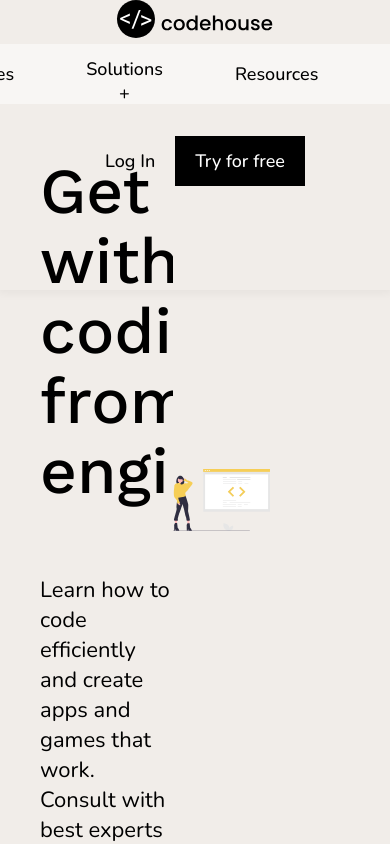
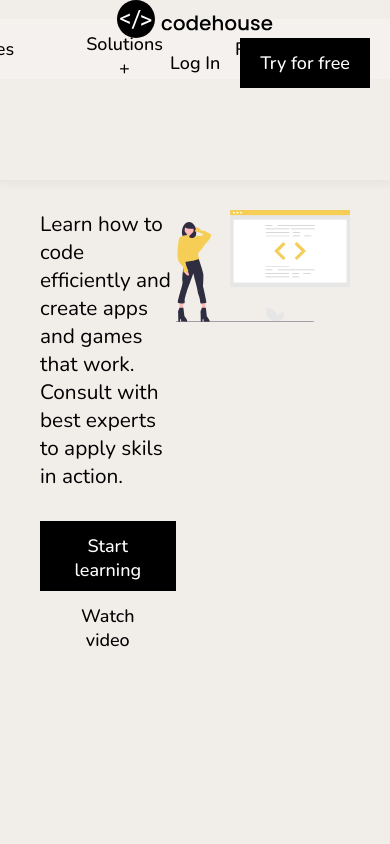
Before and after one commit to nGustavin/codehouse-landing, a Next.js app: page / in a window 390 px wide. Built offline with nearby package versions, Linux system fonts and the light colour scheme.

Commit message:
Conditional HTML rendering to breakpoints created

```diff
--- a/src/components/Header/header.module.scss
+++ b/src/components/Header/header.module.scss
@@ -22,10 +22,10 @@
     justify-content: flex-start;
     height: 100%;
     width: 100%;
-    max-height: 290px;
+    max-height: 180px;
     // background: burlywood;
     box-shadow: 0px 0px 10px 3px rgba(0, 0, 0, 0.05);
-
+    position: relative;
   }
 
   >main{
@@ -43,10 +43,17 @@
     }
 
     @media (max-width: breakpoints.$tablet){
-      // margin-top: -45px;
-      background: rgba(255, 255, 255, 0.5);
+      background: rgba(255, 255, 255, 0.2);
       width: 100%;
-      margin-bottom: 32px;
+      margin-top: -25px;
     }
   }
 }
+
+@media (max-width: breakpoints.$tablet){
+  .ButtonContainer{
+    position: fixed;
+    top: 4.5%;
+    right: 20px;
+  }
+}
--- a/src/components/Header/index.tsx
+++ b/src/components/Header/index.tsx
@@ -16,7 +16,7 @@ const Header: React.FC = () => {
         <Button value="Resources"/>
         <Button value="Pricing 🌶"/>
       </main>
-      <div>
+      <div className={style.ButtonContainer}>
         <Button value="Log In"/>
         <Button value="Try for free" filled/>
       </div>
--- a/src/pages/home.module.scss
+++ b/src/pages/home.module.scss
@@ -14,7 +14,10 @@
   }
 
   @media (max-width: breakpoints.$tablet){
-    padding: 40% 0px 0px 0px;
+    flex-direction: column;
+    overflow: scroll;
+    padding: 0% 0px 10px 0px;
+    gap: 30px;
   }
 
   >main{
@@ -24,6 +27,7 @@
     height: 100%;
     align-items: center;
     justify-content: space-between;
+
 
 
     >div{
@@ -44,10 +48,11 @@
       }
 
       @media (max-width: breakpoints.$tablet) {
-        width: 50%;
+        gap: 5%;
+        overflow: visible;
+        width: 45%;
+
         padding: 0px 0px 0px 40px;
-
-
       }
 
       >h1{
@@ -60,10 +65,19 @@
           font-size: 4rem;
           line-height: 70px;
         }
+
+        @media (max-width: breakpoints.$tablet){
+          font-size: 2.5rem;
+          line-height: 50px;
+        }
       }
 
       >p{
         font-size: 22px;
+
+        @media (max-width: breakpoints.$tablet){
+          font-size: 1.3rem;
+        }
       }
 
       >div{
@@ -74,7 +88,7 @@
     >aside{
       width: 55%;
       height: 100%;
-      // background-color: crimson;
+      // background-color: yellow;
       display: flex;
       align-items: center;
       justify-content: flex;
@@ -83,6 +97,12 @@
         width: 60%;
         padding-right: 120px;
       }
+
+      @media (max-width: breakpoints.$tablet){
+        width: 55%;
+        align-items: flex-start;
+        padding: 0px 40px 0px 0px;
+      }
     }
   }
 }
--- a/src/pages/index.tsx
+++ b/src/pages/index.tsx
@@ -7,6 +7,12 @@ import style from './home.module.scss'
 import Illustration from '../assets/illustrator.svg'
 
 const Landing: React.FC = () => {
+
+  const pageWidth  = document.documentElement.scrollWidth;
+  const pageHeight = document.documentElement.scrollHeight;
+
+  console.log(pageHeight, pageWidth)
+
   return (
     <div className={style.container}>
       <Head>
@@ -15,10 +21,10 @@ const Landing: React.FC = () => {
       <Header/>
       <main>
         <div>
-          <h1>Get help with <br/> coding from <br/> engineers</h1>
+          {/* {screenWidth < 1700 ? null :  <h1>Get help with coding from  engineers</h1>} */}
           <p>
-            Learn how to code efficiently and create <br/>
-            apps and games that work. Consult with <br/>
+            Learn how to code efficiently and create
+            apps and games that work. Consult with
             best experts to apply skils in action.
           </p>
           <div>
```
